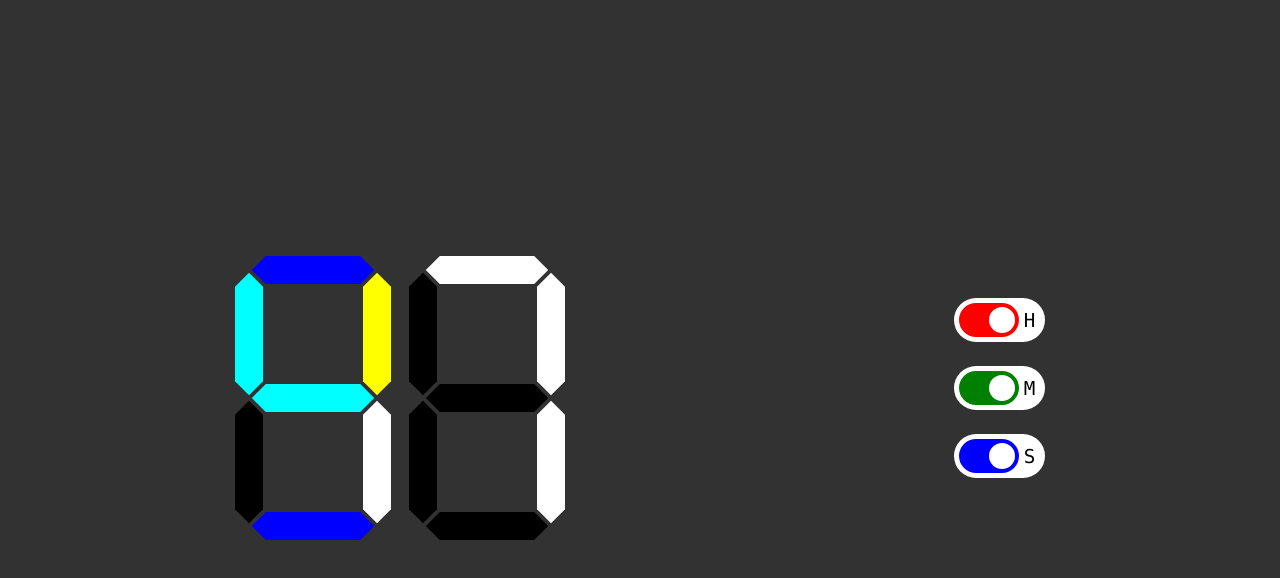
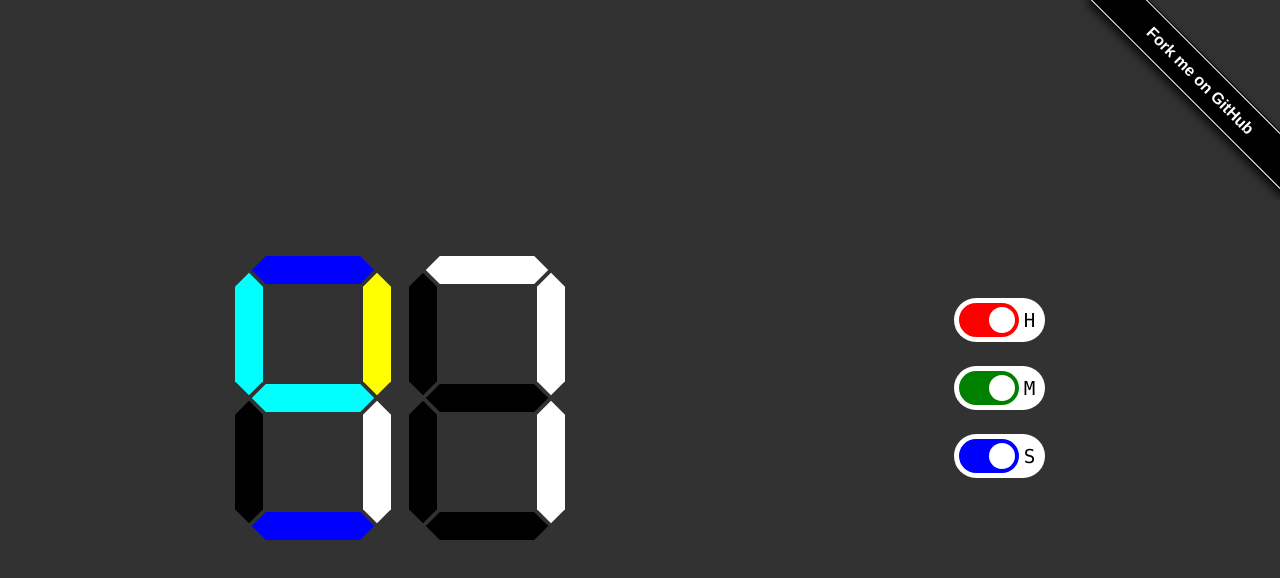
Before and after one commit to internetblacksmith/impossible-clock, a website: page app/index.html in a window 1280 px wide. Drawn offline with nearby package versions, Linux system fonts and the light colour scheme; files that its build step writes are made by us from their sources.

Commit message:
add fork me on github ribbon

```diff
--- a/app/index.html
+++ b/app/index.html
@@ -12,6 +12,7 @@
 </head>
 
 <body id="body">
+  <span id="forkongithub"><a href="https://github.com/internetblacksmith/impossible-clock">Fork me on GitHub</a></span>
   <!--[if IE]>
       <p class="browserupgrade">You are using an <strong>outdated</strong> browser. Please <a href="http://browsehappy.com/">upgrade your browser</a> to improve your experience.</p>
     <![endif]-->
--- /dev/null
+++ b/app/styles/github.scss
@@ -0,0 +1,56 @@
+#forkongithub a {
+  background: #000;
+  color: #fff;
+  text-decoration: none;
+  font-family: arial, sans-serif;
+  text-align: center;
+  font-weight: bold;
+  padding: 5px 40px;
+  font-size: 1rem;
+  line-height: 2rem;
+  position: relative;
+  transition: 0.5s;
+}
+#forkongithub a:hover {
+  background: #c11;
+  color: #fff;
+}
+#forkongithub a::before,
+#forkongithub a::after {
+  content: "";
+  width: 100%;
+  display: block;
+  position: absolute;
+  top: 1px;
+  left: 0;
+  height: 1px;
+  background: #fff;
+}
+#forkongithub a::after {
+  bottom: 1px;
+  top: auto;
+}
+@media screen and (min-width: 800px) {
+  #forkongithub {
+    position: fixed;
+    display: block;
+    top: 0;
+    right: 0;
+    width: 200px;
+    overflow: hidden;
+    height: 200px;
+    z-index: 9999;
+  }
+  #forkongithub a {
+    width: 200px;
+    position: absolute;
+    top: 60px;
+    right: -60px;
+    transform: rotate(45deg);
+    -webkit-transform: rotate(45deg);
+    -ms-transform: rotate(45deg);
+    -moz-transform: rotate(45deg);
+    -o-transform: rotate(45deg);
+    box-shadow: 4px 4px 10px rgba(0, 0, 0, 0.8);
+  }
+}
--- a/app/styles/main.scss
+++ b/app/styles/main.scss
@@ -1,6 +1,7 @@
 @import "switch";
 @import "grid";
 @import "clock";
+@import "github";
 
 body,
 html {
```
Also changed, not shown: README.md.
